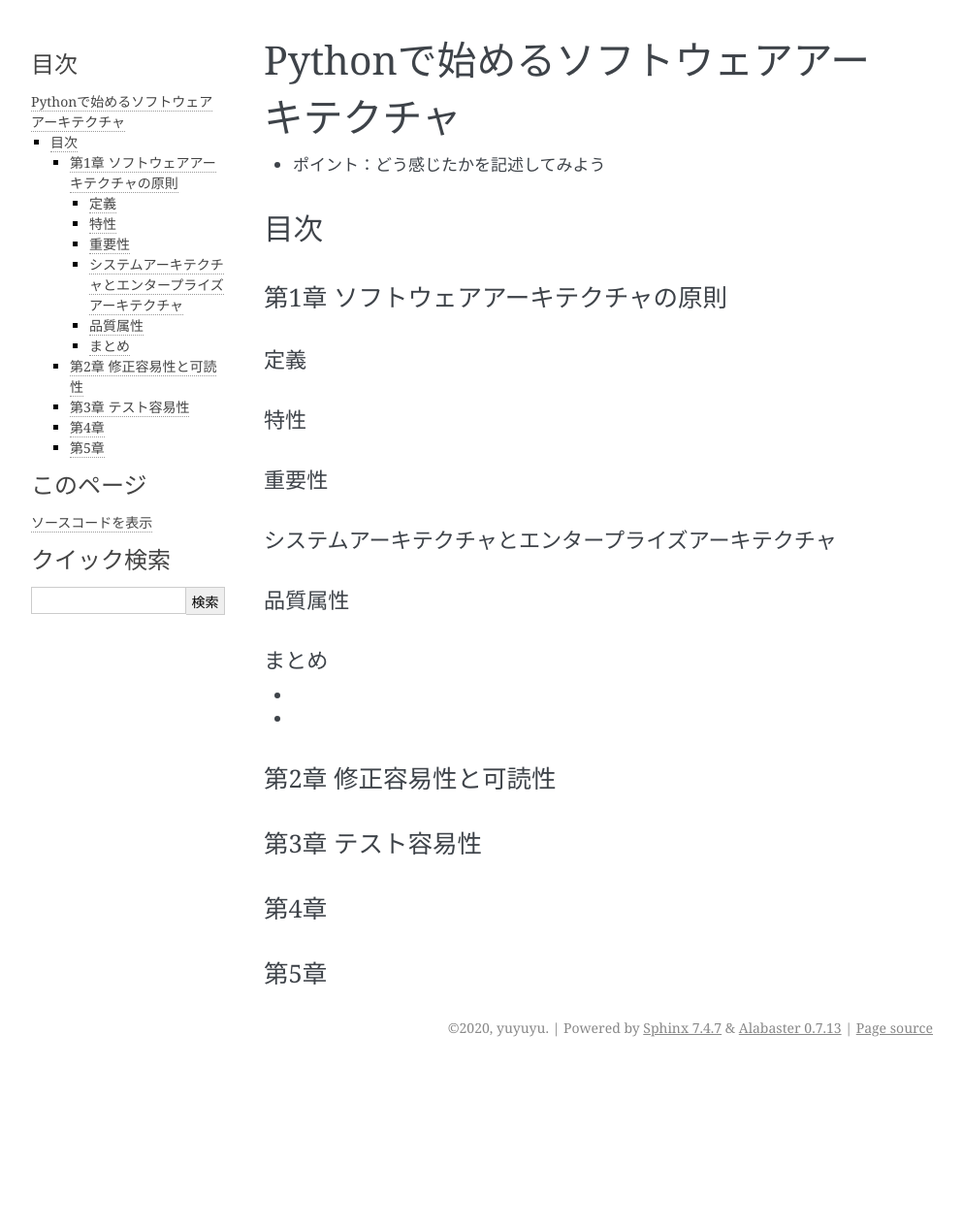
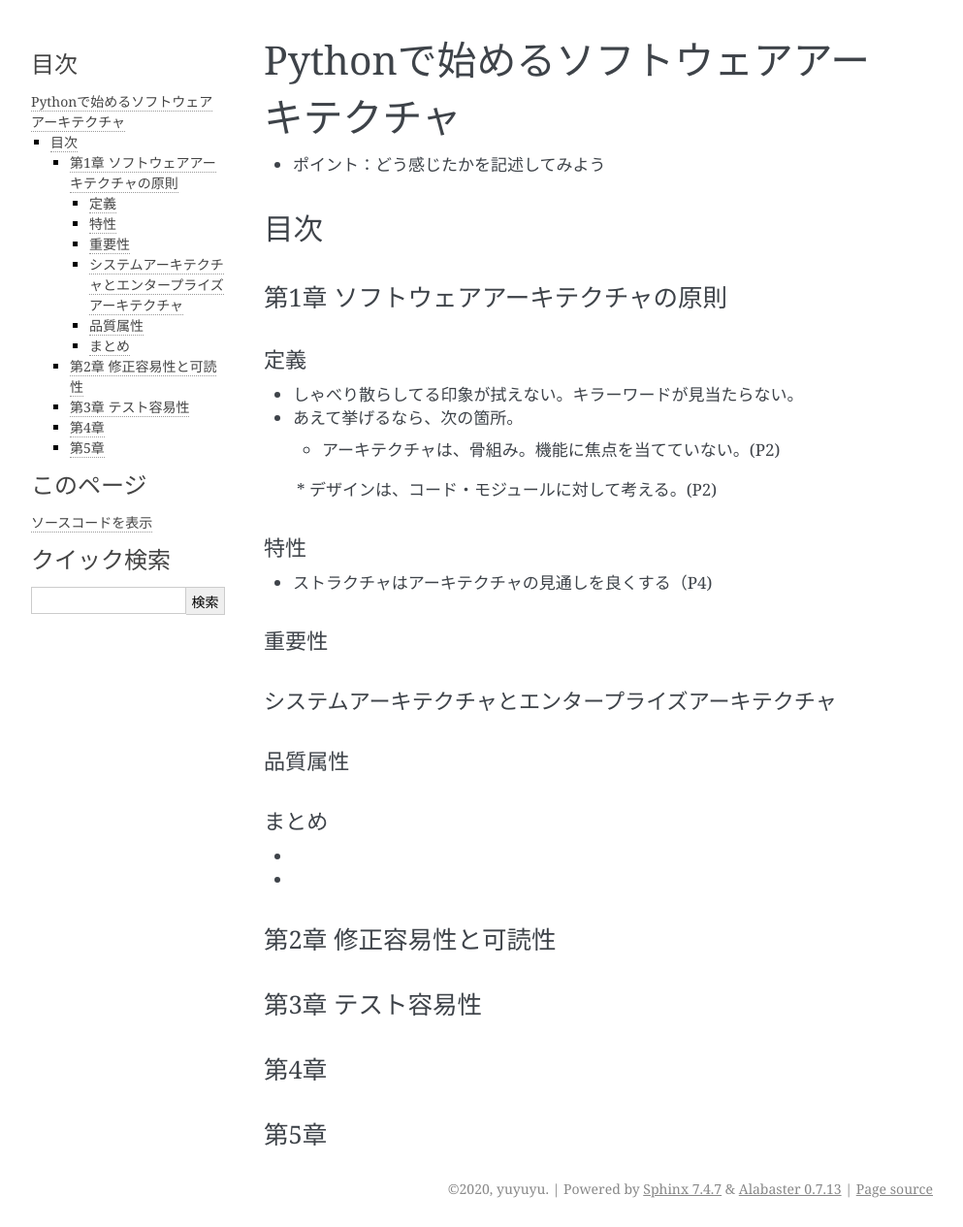
Before and after one commit to yuyuyu0706/sphinx, a Sphinx documentation site: the page built from sphinx/source/work/page04_python.rst, in a window 1280 px wide. Shown: the whole page at 97% size, without its empty margins (148-1141 px from the left). Built offline with Sphinx 7.4.7, drawn with Linux system fonts in a browser that asks for light colours; pages that are not in the unit, such as notebooks, are missing from menus; before the commit the page ends 1099 px from its top, so only the background shows below that.

Commit message:
auto commit

```diff
--- a/sphinx/source/work/page04_python.rst
+++ b/sphinx/source/work/page04_python.rst
@@ -13,9 +13,15 @@ Pythonで始めるソフトウェアアーキテクチャ
 
 定義
 ---------
+* しゃべり散らしてる印象が拭えない。キラーワードが見当たらない。
+* あえて挙げるなら、次の箇所。
+
+  * アーキテクチャは、骨組み。機能に焦点を当てていない。(P2)
+　　* デザインは、コード・モジュールに対して考える。(P2)
 
 特性
 ---------
+* ストラクチャはアーキテクチャの見通しを良くする（P4)
 
 重要性
 ---------
```
